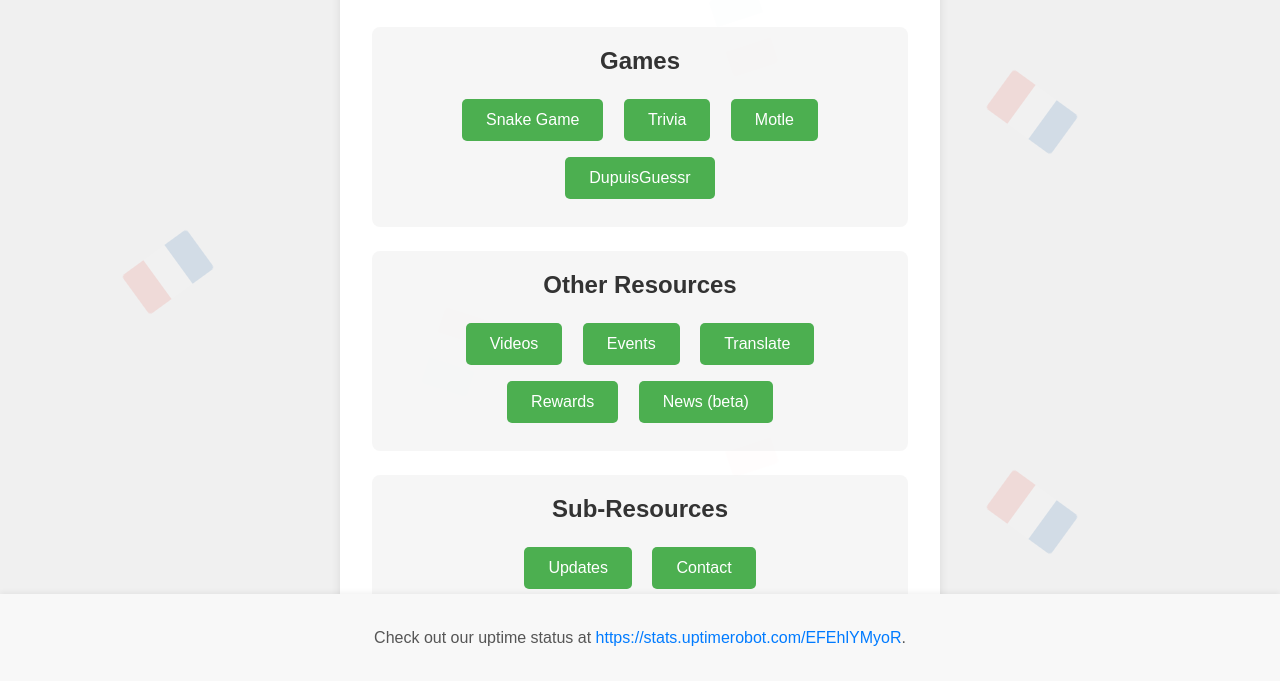
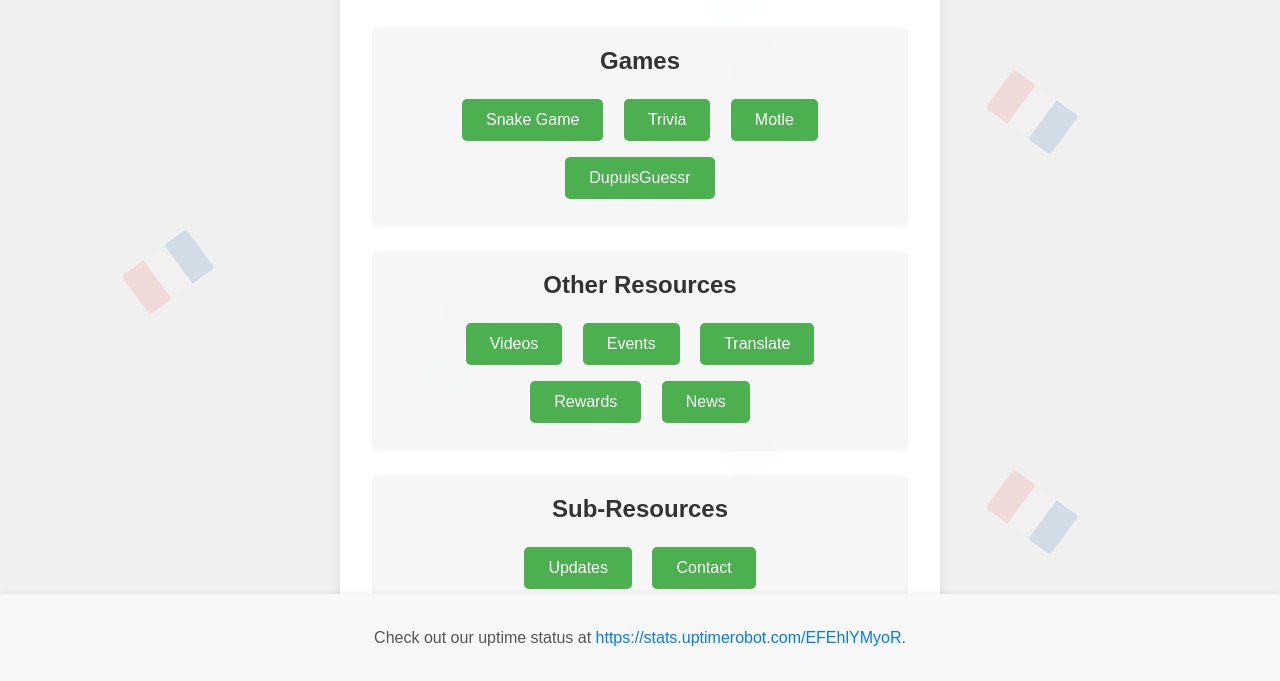
Before and after one commit to 1dupuis/play, a plain HTML site: page homepage.html in a window 1280 px wide. Shown: the part 192-873 px from the top of the page. Drawn offline with Linux system fonts and the light colour scheme.

Commit message:
Update homepage.html

```diff
--- a/homepage.html
+++ b/homepage.html
@@ -39,7 +39,7 @@
             <a href="events" class="button">Events</a>
             <a href="translate" class="button">Translate</a>
             <a href="rewards" class="button">Rewards</a>
-            <a href="news" class="button">News (beta)</a>
+            <a href="news" class="button">News</a>
         </div>
 
         <div class="sub-container">
```
